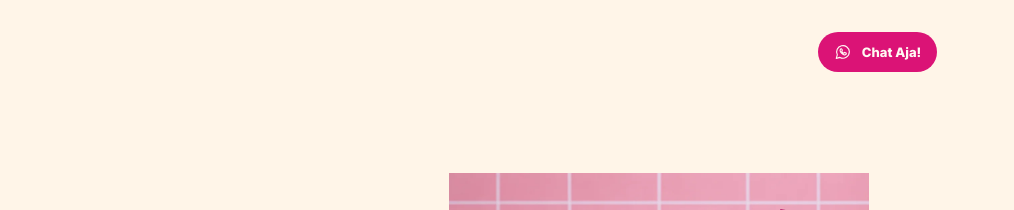
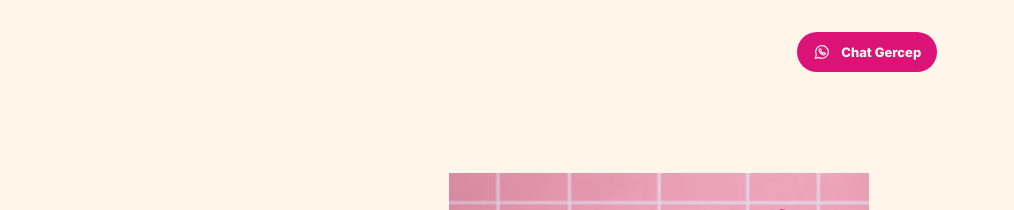
Before and after one commit to brsahmad/deensbite, a plain HTML site: page index.html in a window 1280 px wide. Shown: the top 210 px of the page, 266-1280 px from the left. Drawn offline with Linux system fonts and the light colour scheme; a web font is replaced by a local one.

```diff
--- a/index.html
+++ b/index.html
@@ -79,7 +79,7 @@
               d="M8.5 8.2c.3-.6.6-.6.9-.6h.5c.2 0 .4.1.5.4l.7 1.7c.1.2.1.4-.1.6l-.5.6c-.2.2-.2.4-.1.6.5.9 1.2 1.6 2.1 2.1.2.1.4.1.6-.1l.7-.8c.2-.2.4-.2.6-.1l1.6.8c.2.1.4.3.4.5 0 .3-.1 1-.6 1.4-.5.5-1.2.7-1.8.6-1-.2-2.1-.7-3.3-1.7-1.3-1.1-2.1-2.4-2.4-3.3-.3-.8-.1-1.8.2-2.3Z"
             />
           </svg>
-          <span>Chat Aja!</span>
+          <span>Chat Gercep</span>
         </a>
       </nav>
     </header>
```
